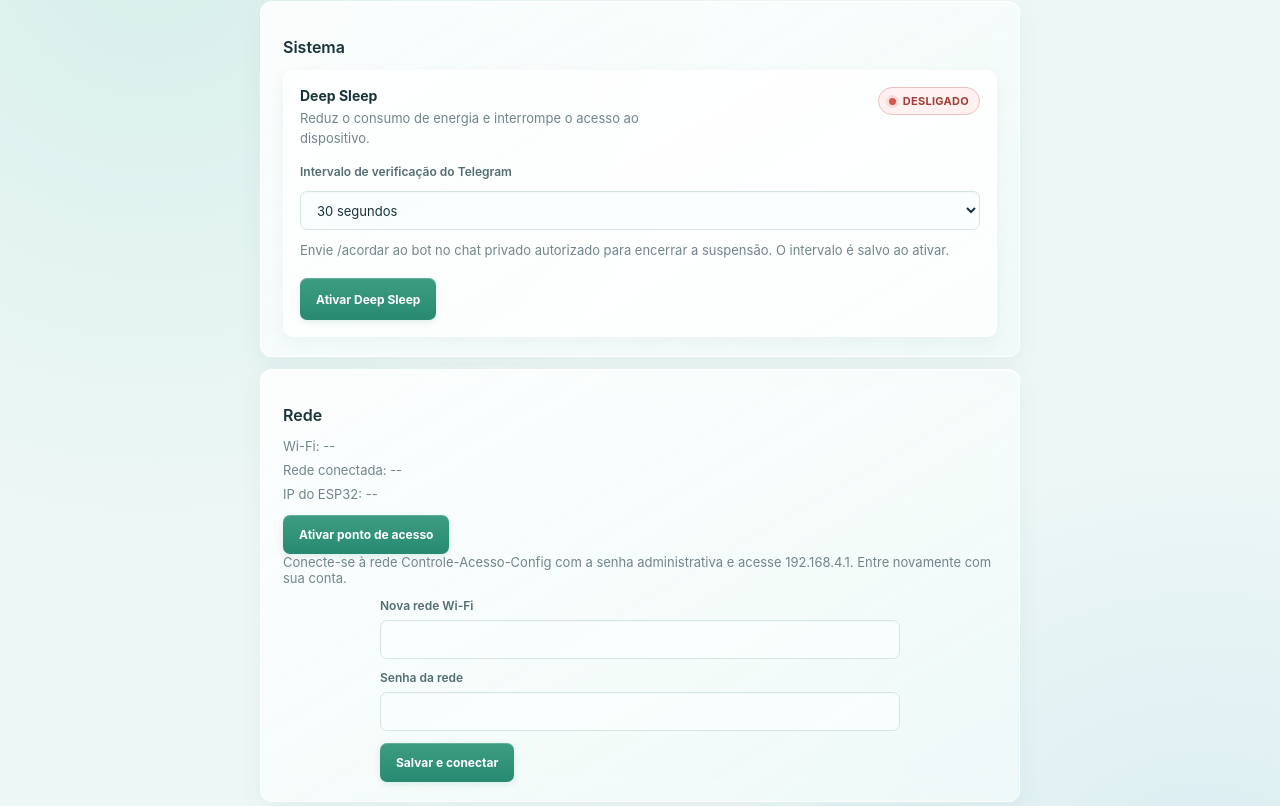
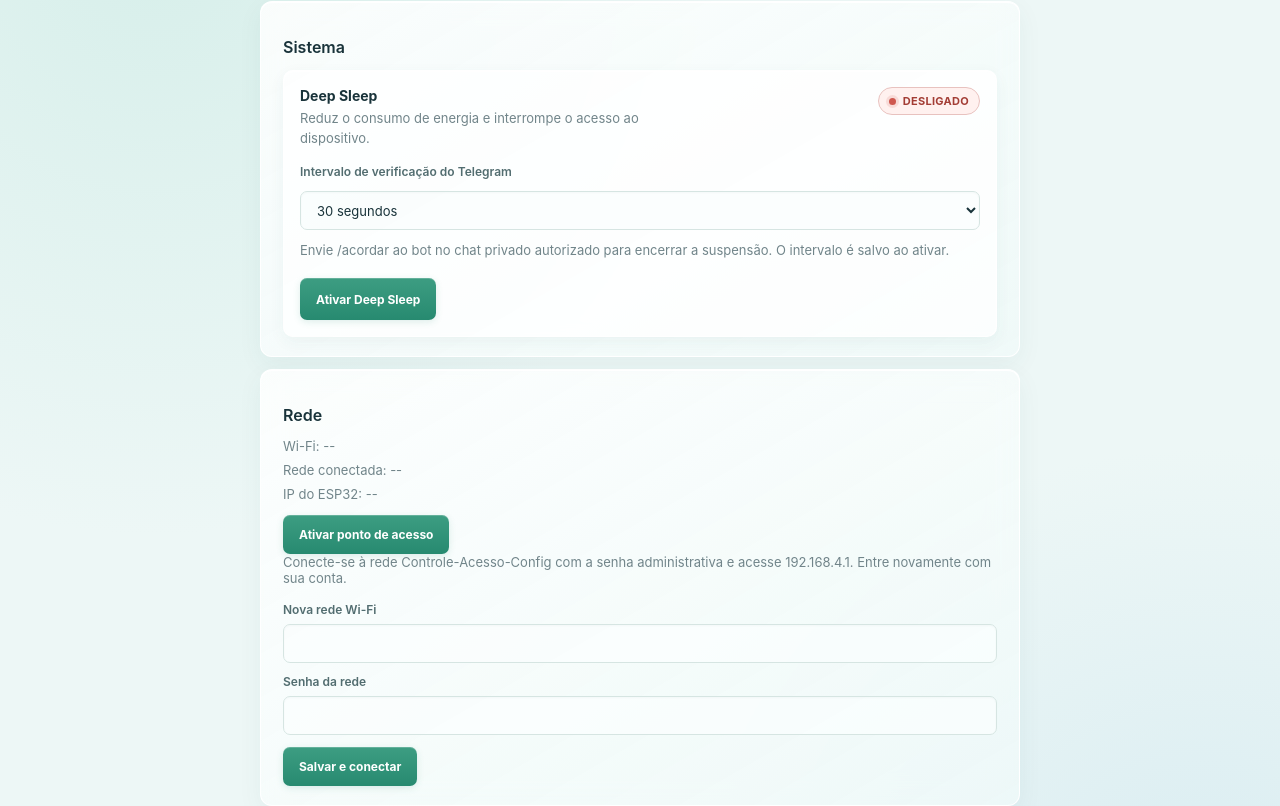
Before and after one commit to ViniSantosss/Sistema-de-Controle-de-Acesso-Inteligente, a plain HTML site: page data/config.html in a window 1280 px wide. Shown: the part 173-979 px from the top of the page. Drawn offline with Linux system fonts and the light colour scheme; no server answers.

Commit message:
fix: ajusta alinhamento do formulario wifi

```diff
--- a/data/css/style.css
+++ b/data/css/style.css
@@ -761,3 +761,17 @@ h2 { margin-bottom: 0; font-size: 19px; font-weight: 620; }
     .login-page { padding: 18px; }
     .login-shell { padding: 25px 22px; }
 }
+/* Configuracao de rede: mesmo alinhamento da secao OTA. */
+#wifiConfigForm {
+    width: 100%;
+    max-width: none;
+    margin: 12px 0 0;
+    justify-items: stretch;
+}
+#wifiConfigForm input {
+    width: 100%;
+    box-sizing: border-box;
+}
+#wifiConfigForm button {
+    justify-self: start;
+}
```
